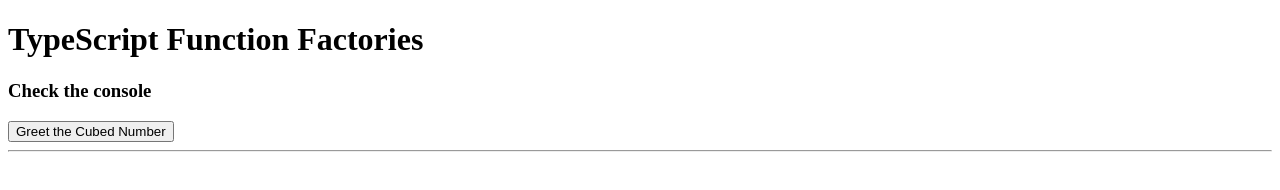
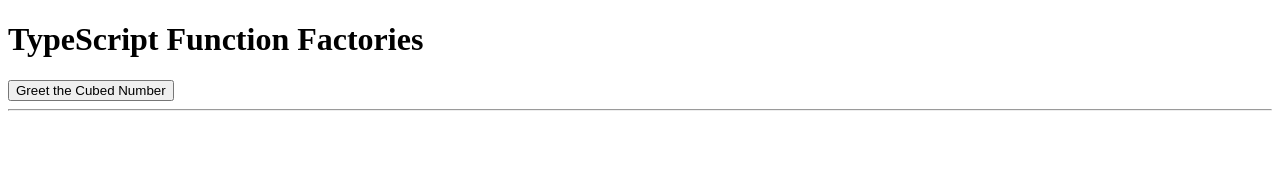
Before and after one commit to CollinsKippy/typescript-function-factory, a website: page index.html in a window 1280 px wide. Drawn offline with Linux system fonts and the light colour scheme.

Commit message:
1 file modified

```diff
--- a/index.html
+++ b/index.html
@@ -15,8 +15,6 @@
   <body>
     <h1>TypeScript Function Factories</h1>
 
-    <h3>Check the console</h3>
-
     <button id="btnCubed">Greet the Cubed Number</button>
 
     <hr />
```
